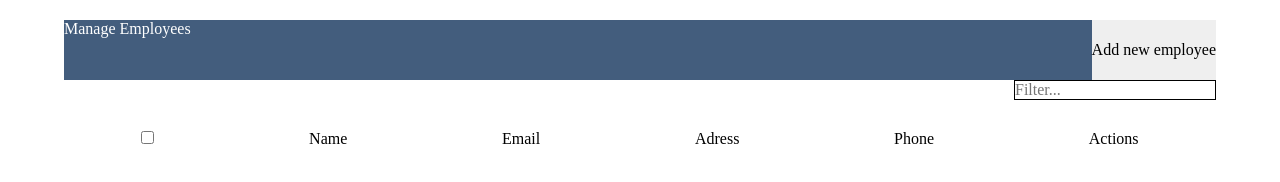
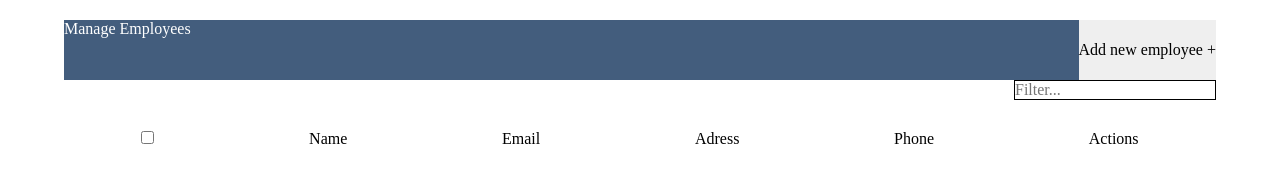
Before and after one commit to agustinasanchez/TP4-Node, a plain HTML site: page index.html in a window 1280 px wide. Drawn offline with Linux system fonts and the light colour scheme.

Commit message:
maquetacion

```diff
--- a/index.html
+++ b/index.html
@@ -17,7 +17,7 @@
                     Manage Employees
                 </div>
                 <button class="add-employee">
-                    Add new employee
+                    Add new employee +
 
                 </button>
 
```
